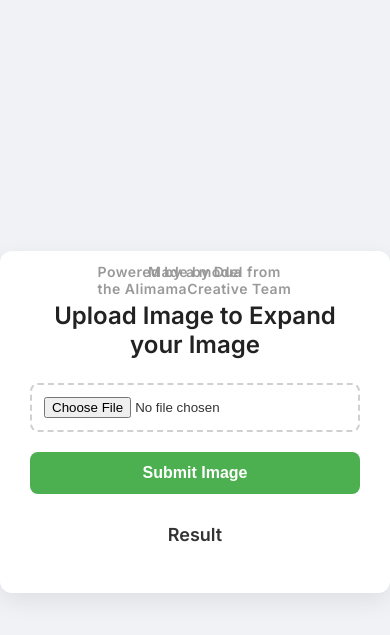
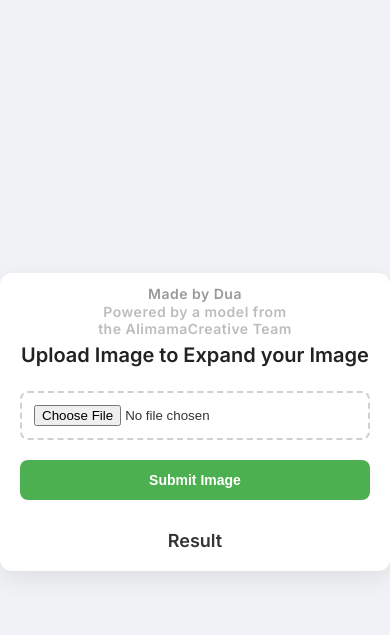
Before and after one commit to jrofuoco/web-outpainting, a Flask app: page / in a window 390 px wide. Shown: the top 635 px of the page. Run offline with Flask 3, Linux system fonts and the light colour scheme.

Commit message:
Fix Attribution

```diff
--- a/templates/index.html
+++ b/templates/index.html
@@ -1,18 +1,19 @@
 <!DOCTYPE html>
 <html lang="en">
+
 <head>
     <meta charset="UTF-8" />
-  <meta name="viewport" content="width=device-width, initial-scale=1.0"/>
+    <meta name="viewport" content="width=device-width, initial-scale=1.0" />
     <title>Outpaint Image Upload</title>
     <link href="https://fonts.googleapis.com/css2?family=Inter:wght@400;600&display=swap" rel="stylesheet">
     <style>
         * {
             box-sizing: border-box;
+            margin: 0;
+            padding: 0;
         }
 
         body {
-      margin: 0;
-      padding: 0;
             font-family: 'Inter', sans-serif;
             background-color: #f0f2f5;
             color: #333;
@@ -31,6 +32,7 @@
             max-width: 460px;
             position: relative;
             transition: all 0.3s ease;
+            text-align: center;
         }
 
         .made-by {
@@ -44,12 +46,23 @@
             letter-spacing: 0.5px;
         }
 
+        .powered-by {
+            position: absolute;
+            top: 30px;
+            left: 50%;
+            transform: translateX(-50%);
+            font-size: 14px;
+            color: #999999a7;
+            font-weight: 600;
+            letter-spacing: 0.5px;
+        }
+
         h2 {
             margin-bottom: 24px;
-      text-align: center;
             font-size: 24px;
             font-weight: 600;
             color: #222;
+            padding-top: 50px;
         }
 
         input[type="file"] {
@@ -135,18 +148,36 @@
         }
 
         h3 {
-      text-align: center;
             font-size: 18px;
             color: #333;
         }
+
+        @media (max-width: 480px) {
+            .container {
+                padding: 20px;
+            }
+
+            h2 {
+                font-size: 20px;
+            }
+
+            button[type="submit"] {
+                font-size: 14px;
+            }
+
+            .save-btn {
+                font-size: 14px;
+            }
+        }
     </style>
 </head>
+
 <body>
 
     <div class="container">
         <div class="made-by">Made by Dua</div>
-  <div class="made-by">Powered by a model from the AlimamaCreative Team</div>
-  <h2>Upload Image to Expand your Image</h2>
+        <div class="powered-by">Powered by a model from the AlimamaCreative Team</div>
+        <h2 style="top: 10px;">Upload Image to Expand your Image</h2>
 
         <form id="outpaint-form" enctype="multipart/form-data">
             <input type="file" id="image" name="image" accept="image/*" required />
@@ -162,10 +193,11 @@
             <img id="output-image" class="output-image mb-2" src="" alt="Outpaint Result" />
             <button id="save-btn" class="save-btn">Save Image</button>
         </div>
+
     </div>
 
     <script>
-  document.getElementById('outpaint-form').addEventListener('submit', function(event) {
+        document.getElementById('outpaint-form').addEventListener('submit', function (event) {
             event.preventDefault();
 
             const imageFile = document.getElementById('image').files[0];
@@ -240,4 +272,5 @@
     </script>
 
 </body>
+
 </html>
```
Lines whose indentation alone changed are shown as unchanged.
